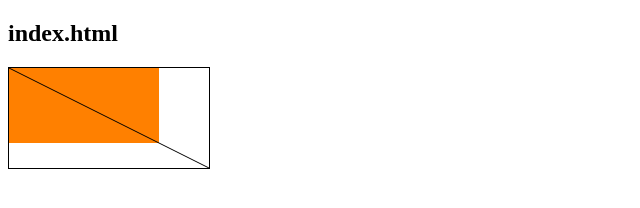
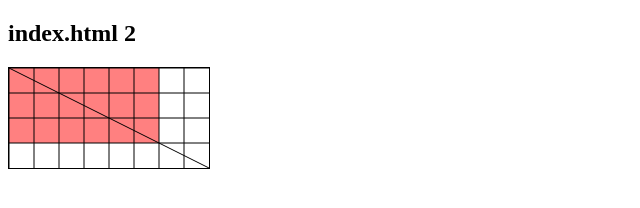
Before and after one commit to rtsasamori/js_where_clicked, a plain HTML site: page index.html in a window 1280 px wide. Shown: the whole page, without its empty margins (0-640 px from the left). Drawn offline with Linux system fonts and the light colour scheme.

Commit message:
broke up index.html into constants.js, draw_grid.js, and index.html.

```diff
--- /dev/null
+++ b/constants.js
@@ -0,0 +1,9 @@
+const version = " v3";
+
+console.log("Enter constants.js" + version);
+const outer_box_x = 200;
+const outer_box_y = 100;
+const divisions_x = 8;
+const divisions_y = 4;
+const cell_length_x = outer_box_x / divisions_x;
+const cell_length_y = outer_box_y / divisions_y;
--- /dev/null
+++ b/draw_grid.js
@@ -0,0 +1,20 @@
+console.log("Enter draw_grid.js"  + version);
+const canvas = document.querySelector('canvas')
+var ctx = canvas.getContext("2d");
+ctx.fillStyle = "#FF8080";
+ctx.fillRect(0, 0, 150, 75);
+
+ctx.moveTo(0, 0);
+ctx.lineTo(200, 100);
+
+for(let i = 0; i < divisions_x; i++) {
+    let x = i * cell_length_x;
+    ctx.moveTo(x, 0);
+    ctx.lineTo(x, outer_box_y);
+}
+for(let i = 0; i < divisions_y; i++) {
+    let y = i * cell_length_y;
+    ctx.moveTo(0, y);
+    ctx.lineTo(outer_box_x, y);
+}
+ctx.stroke();
--- a/index.html
+++ b/index.html
@@ -1,33 +1,35 @@
 <!DOCTYPE html>
 <html>
 <body>
-    <h2>index.html</h2>
+    <h2>index.html 2</h2>
 
     <canvas id="canvasID" width="200" height = "100"
     style="border:1px solid #000000;"
     ></canvas>
 
-<script>
+    <script src="constants.js"></script>
+    <script src="draw_grid.js"></script>
+
+    <script >
+    console.log("Enter main script" + version);
     function getCursorPosition(canvas, event) {
         const rect = canvas.getBoundingClientRect()
         const x = event.clientX - rect.left
         const y = event.clientY - rect.top
         console.log("x: " + x + " y: " + y)
     }
-    const canvas = document.querySelector('canvas')
     canvas.addEventListener('mousedown', function(e) {
         getCursorPosition(canvas, e)
     })
-    var ctx = canvas.getContext("2d");
-    ctx.fillStyle = "#FF8000";
-    ctx.fillRect(0, 0, 150, 75);
 
-    ctx.moveTo(0, 0);
-    ctx.lineTo(200, 100);
-    ctx.stroke();
+
+
+
+
+
 
 </script>
 
-
+<!-- 1 -->
 </body>
 </html>
```
